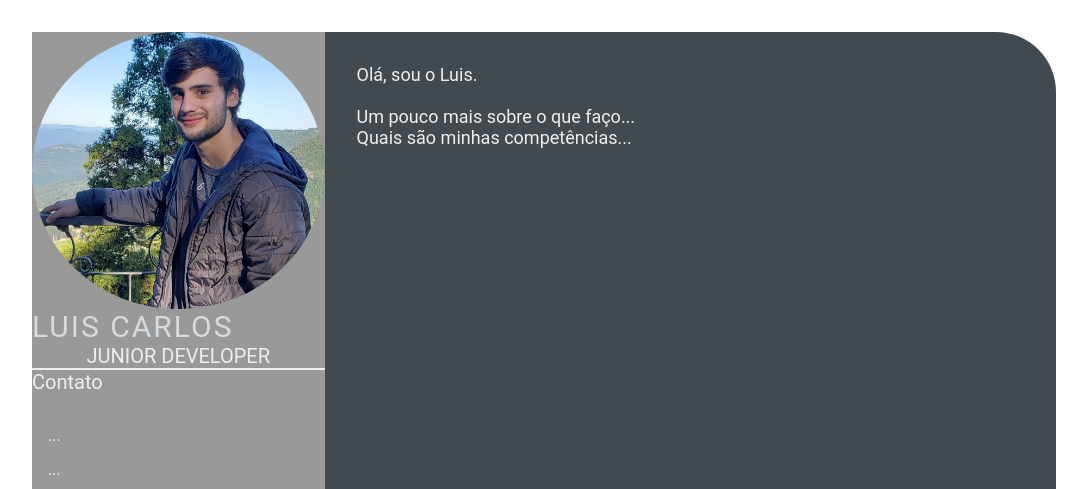
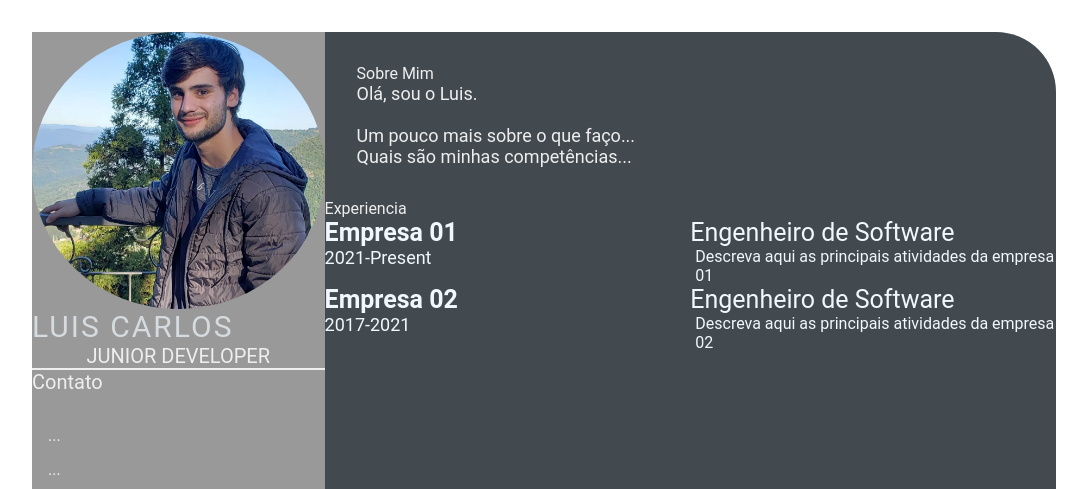
Before and after one commit to Luiscarlosf/luiscarlosf.github.io, a plain HTML site: page index.html in a window 1280 px wide. Shown: the top 489 px of the page, without its empty margins (96-1183 px from the left). Drawn offline with Linux system fonts and the light colour scheme.

Commit message:
conclusão da terceira aula com add de infos no html + css (#3)
Co-authored-by: Luis Carlos <luiscarlos02.neto@hotmai.com>

```diff
--- a/index.html
+++ b/index.html
@@ -35,7 +35,7 @@
         <section class="right-section">
             <div class="right-section-contents">
                 <section class="about-gap">
-                    <div class="right-title"Sobre Mim></div>
+                    <div class="right-title">Sobre Mim</div>
                     <p class="about-me-contents">
                         Olá, sou o Luis.<br>
                         <br> Um pouco mais sobre o que faço...
@@ -43,6 +43,31 @@
                     </p>
                 </section>
             </div>
+        <section class="experience gap">
+            <div class="right-title">Experiencia</div>
+            <div class="experience-contents">
+                <div class="exp-left">
+                    <p class="exp-company-name">Empresa 01</p>
+                    <p class="exp-time-period">2021-Present</p>
+                </div>
+                <div class="exp-right">
+                    <p class="exp-position">Engenheiro de Software</p>
+                    <p class="exp-desc">
+                        Descreva aqui as principais atividades da empresa 01
+                    </p>
+                </div>
+                <div class="exp-left">
+                    <p class="exp-company-name">Empresa 02</p>
+                    <p class="exp-time-period">2017-2021</p>
+                </div>
+                <div class="exp-right">
+                    <p class="exp-position">Engenheiro de Software</p>
+                    <p class="exp-desc">
+                        Descreva aqui as principais atividades da empresa 02
+                    </p>
+                </div>
+            </div>
+        </section>
         </section>
     </main>
 </body>
--- a/style.css
+++ b/style.css
@@ -101,3 +101,38 @@
     font-size: 18px;
     color: #eeeeee;
 }
+
+.experience-contents,
+.education-contents,
+.awards-contents {
+    display: grid;
+    grid-template-columns: repeat(2, 1fr);
+    padding-bottom: 2rem;
+    color: #F1F8FD;
+}
+
+.exp-company-name,
+.education-school-name,
+.awards-company-name {
+    font-size: 25px;
+    font-weight: bold;
+}
+
+.exp-time-period,
+.educationp-time-period,
+.awards-time-period {
+    font-size: 18px;
+}
+
+.exp-position,
+.education-subject,
+.awards-name {
+    font-size: 25px;
+}
+
+.exp-desc,
+.education-desc,
+.awards-desc {
+    font-size: 16px;
+    padding-left: 5px;
+}
```
